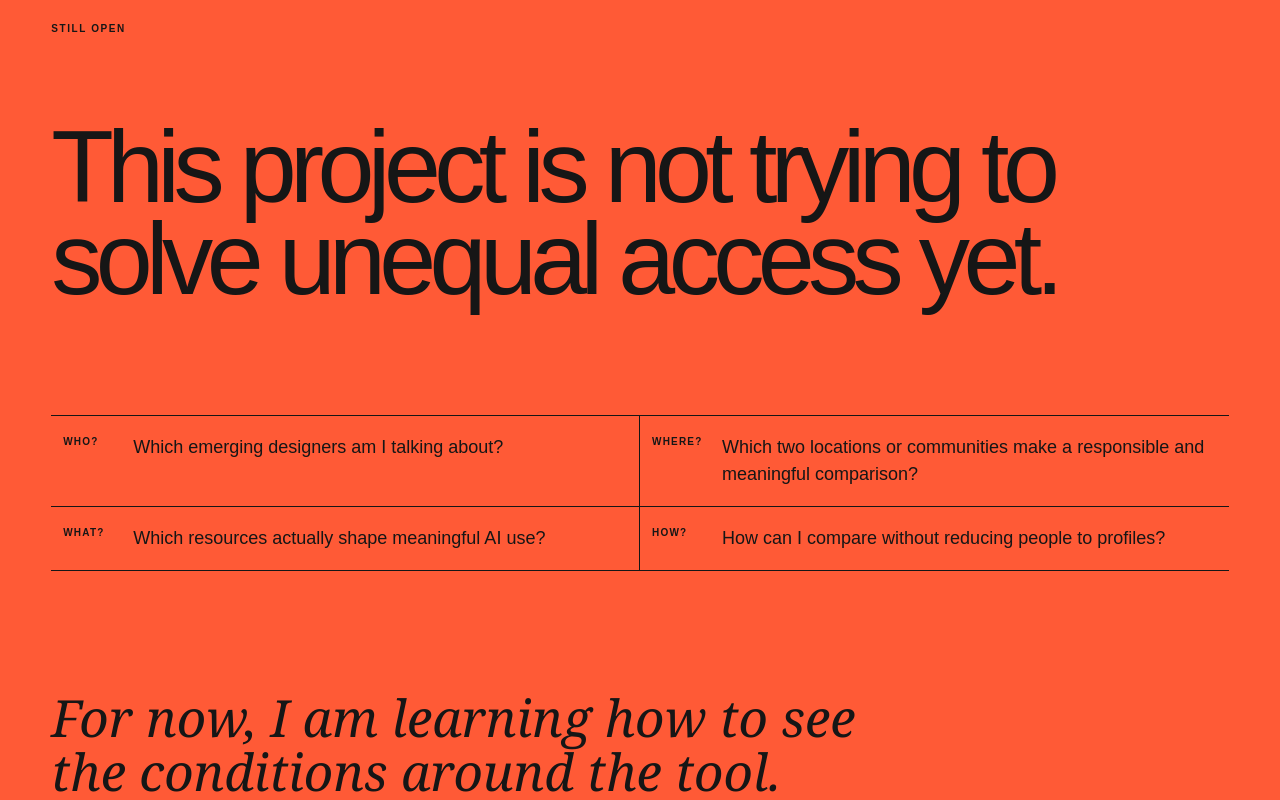
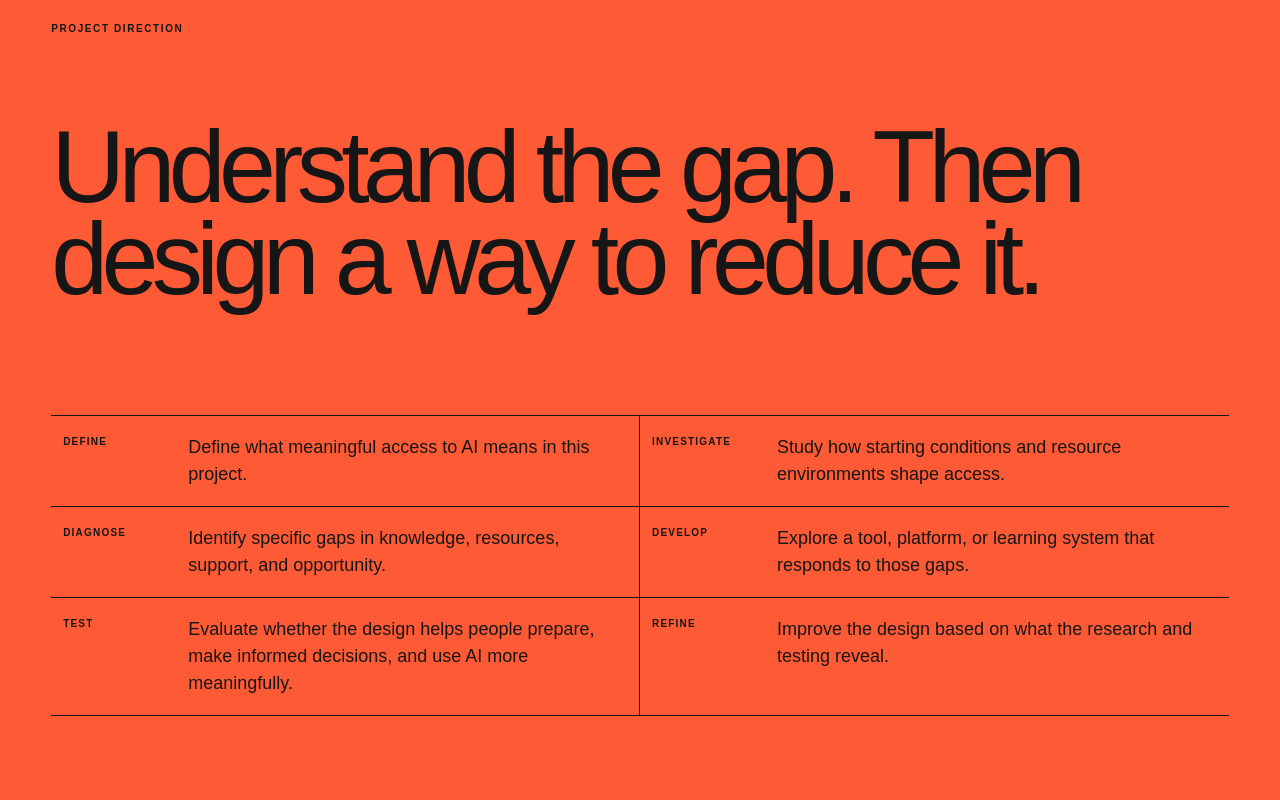
Before and after one commit to Nicoleluu/Access-Is-Not-Equity, a Next.js app: page / in a window 1280 px wide. Shown: the part 8280-9080 px from the top of the page. Built offline with nearby package versions, Linux system fonts and the light colour scheme.

Commit message:
Clarify project direction and design response

```diff
--- a/app/globals.css
+++ b/app/globals.css
@@ -138,7 +138,7 @@ a { color: inherit; }
 .open-section { padding: 100px 4vw 60px; background: var(--warm); }
 .open-section h2 { max-width: 1200px; margin: 85px 0 110px; }
 .open-grid { display: grid; grid-template-columns: 1fr 1fr; border-top: 1px solid; }
-.open-grid p { margin: 0; padding: 18px 12px; display: grid; grid-template-columns: 70px 1fr; border-bottom: 1px solid; font-size: 18px; }
+.open-grid p { margin: 0; padding: 18px 12px; display: grid; grid-template-columns: 125px 1fr; border-bottom: 1px solid; font-size: 18px; }
 .open-grid p:nth-child(odd) { border-right: 1px solid; }
 .open-grid b { font-size: 10px; letter-spacing: .12em; }
 .closing-line { margin: 120px 0 30px; max-width: 850px; font-family: Georgia, serif; font-style: italic; font-size: clamp(28px,4vw,58px); line-height: 1.05; }
@@ -167,7 +167,7 @@ footer a { color: var(--signal); }
   .form { grid-template-columns: 30px 1fr; gap: 14px; }.bag-sample { margin-left: 0; margin-right: 0; }
   .before-prompt-plan li div { grid-template-columns: 1fr; }.before-prompt-plan li small { grid-column: 1; }
   .material-outline { grid-template-columns: 1fr; }.material-outline section { border-right: 0; }
-  .open-grid p { grid-template-columns: 48px 1fr; font-size: 15px; }
+  .open-grid p { grid-template-columns: 95px 1fr; font-size: 15px; }
 }
 @media (prefers-reduced-motion: reduce) {
   html { scroll-behavior: auto; }.status i { animation: none; }
--- a/app/page.tsx
+++ b/app/page.tsx
@@ -229,15 +229,17 @@ export default function Home() {
       </section>
 
       <section className="open-section">
-        <p className="margin-label">STILL OPEN</p>
-        <h2>This project is not trying to solve unequal access yet.</h2>
+        <p className="margin-label">PROJECT DIRECTION</p>
+        <h2>Understand the gap. Then design a way to reduce it.</h2>
         <div className="open-grid">
-          <p><b>WHO?</b><span>Which emerging designers am I talking about?</span></p>
-          <p><b>WHERE?</b><span>Which two locations or communities make a responsible and meaningful comparison?</span></p>
-          <p><b>WHAT?</b><span>Which resources actually shape meaningful AI use?</span></p>
-          <p><b>HOW?</b><span>How can I compare without reducing people to profiles?</span></p>
+          <p><b>DEFINE</b><span>Define what meaningful access to AI means in this project.</span></p>
+          <p><b>INVESTIGATE</b><span>Study how starting conditions and resource environments shape access.</span></p>
+          <p><b>DIAGNOSE</b><span>Identify specific gaps in knowledge, resources, support, and opportunity.</span></p>
+          <p><b>DEVELOP</b><span>Explore a tool, platform, or learning system that responds to those gaps.</span></p>
+          <p><b>TEST</b><span>Evaluate whether the design helps people prepare, make informed decisions, and use AI more meaningfully.</span></p>
+          <p><b>REFINE</b><span>Improve the design based on what the research and testing reveal.</span></p>
         </div>
-        <p className="closing-line">For now, I am learning how to see the conditions around the tool.</p>
+        <p className="closing-line">The goal is not to give everyone an identical background. The goal is to reduce avoidable barriers and help more people build the knowledge and support they need.</p>
       </section>
 
       <footer>
```
